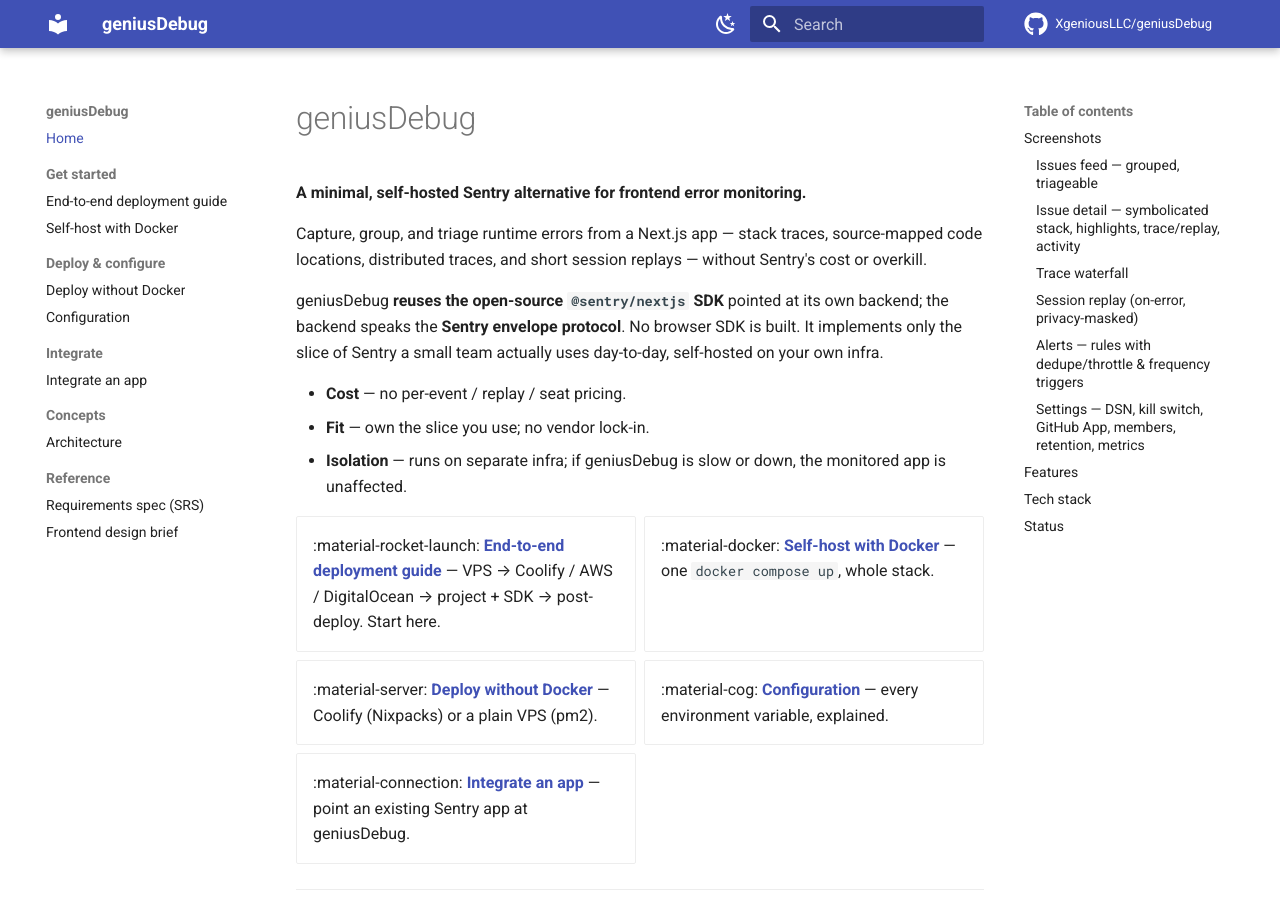
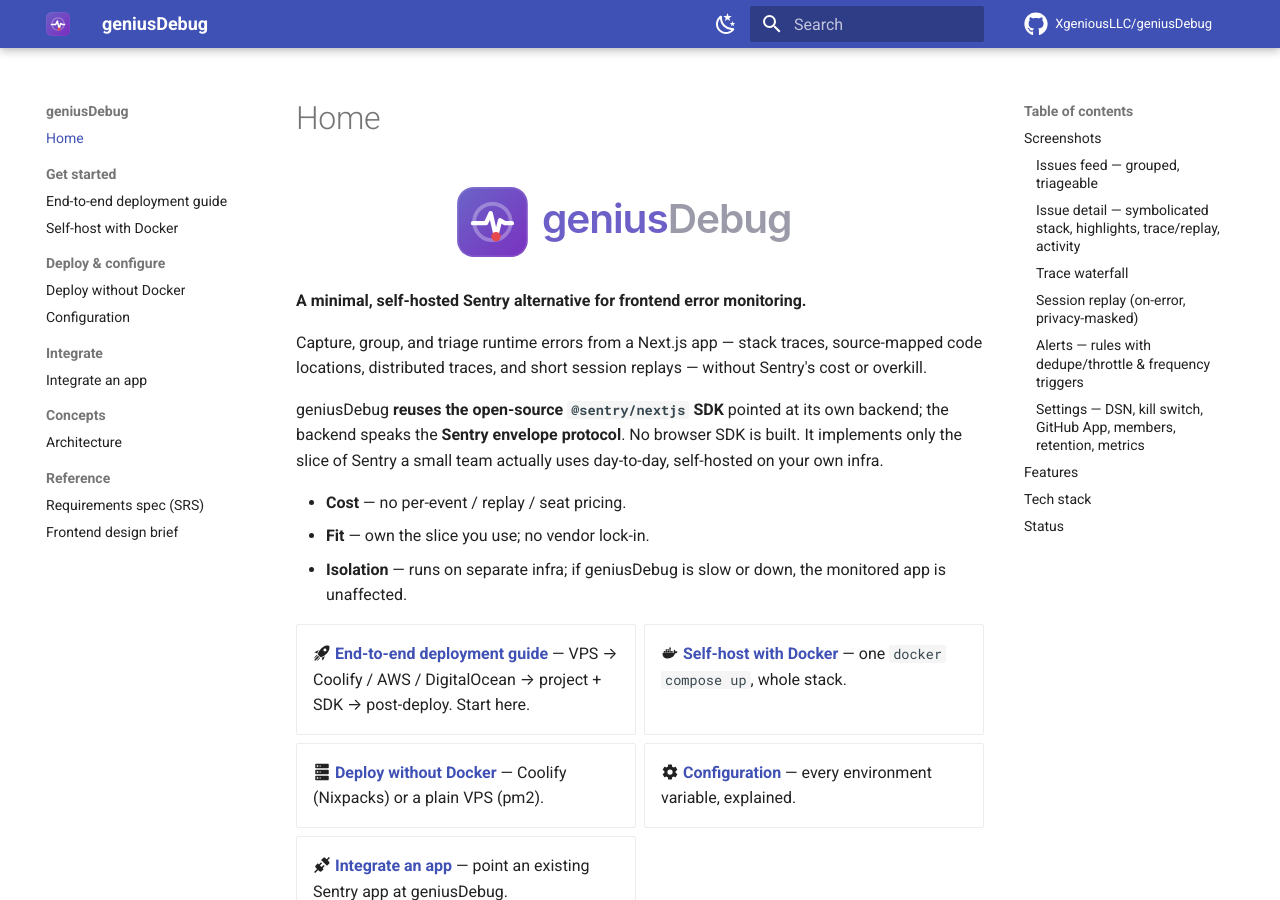
Before and after one commit to XgeniousLLC/geniusDebug, an MkDocs documentation site: the page built from docs/index.md, in a window 1280 px wide and 900 px high. Built offline with MkDocs 1.6.1 and Material for MkDocs 9.7.7, drawn with Linux system fonts in a browser that asks for light colours; comment, search, counter and statistics services are not loaded.

Commit message:
docs: add brand logo, render icon shortcodes, flatten URLs to fix 404s
- Add docs/assets/{logo,favicon,logo-wordmark}.svg (the geniusDebug scope+pulse
  mark). Wire theme.logo + theme.favicon; wordmark in README + docs Home hero.
- Add pymdownx.emoji (material twemoji) so the :material-*: icons in the Home
  cards render as icons instead of literal text.
- Set use_directory_urls: false — flat page.html links resolve under GitHub
  Pages' Jekyll branch-deploy, not only the Actions deploy (fixes nav 404s).

Co-Authored-By: Claude Opus 4.8 <noreply@anthropic.com>
Claude-Session: https://claude.ai/code/session_01D9uhWJAYGGjkrG6HiGRU23

```diff
--- a/docs/index.md
+++ b/docs/index.md
@@ -1,4 +1,4 @@
-# geniusDebug
+<p align="center"><img src="assets/logo-wordmark.svg" alt="geniusDebug" width="380"></p>
 
 **A minimal, self-hosted Sentry alternative for frontend error monitoring.**
 
--- a/mkdocs.yml
+++ b/mkdocs.yml
@@ -8,9 +8,16 @@ copyright: Built by Xgenious · reuses @sentry/nextjs (MIT)
 
 docs_dir: docs
 
+# Emit flat page.html URLs instead of directory-style page/ URLs. Makes every
+# internal link resolve under a plain static host (incl. GitHub Pages' Jekyll
+# branch-deploy), not only the GitHub Actions deploy.
+use_directory_urls: false
+
 theme:
   name: material
   language: en
+  logo: assets/logo.svg
+  favicon: assets/favicon.svg
   icon:
     repo: fontawesome/brands/github
   features:
@@ -53,6 +60,10 @@ markdown_extensions:
   - pymdownx.highlight:
       anchor_linenums: true
   - pymdownx.inlinehilite
+  # Renders :material-*: / :fontawesome-*: icon shortcodes (used in the Home cards).
+  - pymdownx.emoji:
+      emoji_index: !!python/name:material.extensions.emoji.twemoji
+      emoji_generator: !!python/name:material.extensions.emoji.to_svg
 
 # Pages under docs/ that are reference material, not part of the reading order.
 not_in_nav: |
```
Also changed, not shown: README.md (+1 -1 lines), docs/assets/favicon.svg (added), docs/assets/logo-wordmark.svg (added), docs/assets/logo.svg (added).
